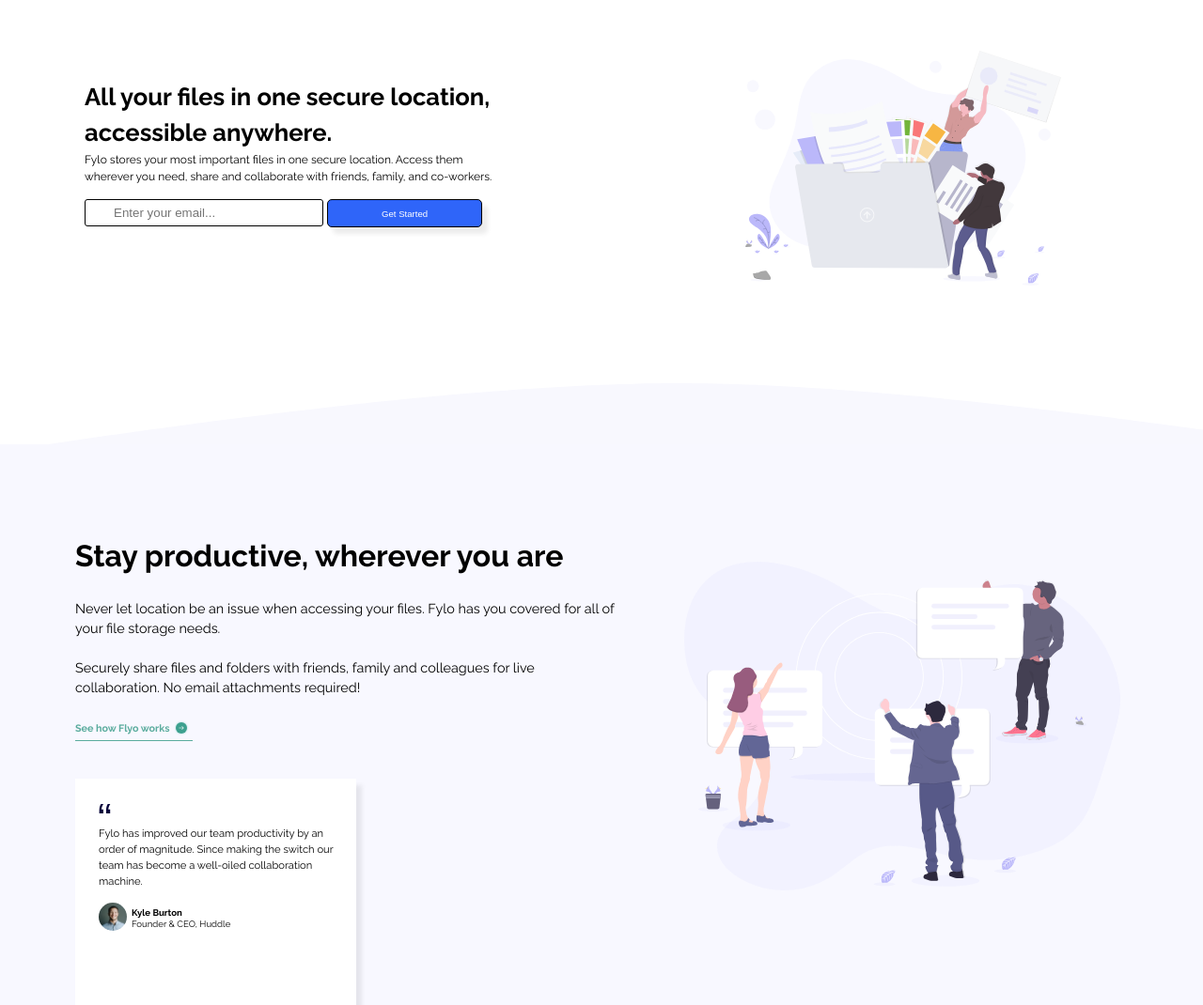
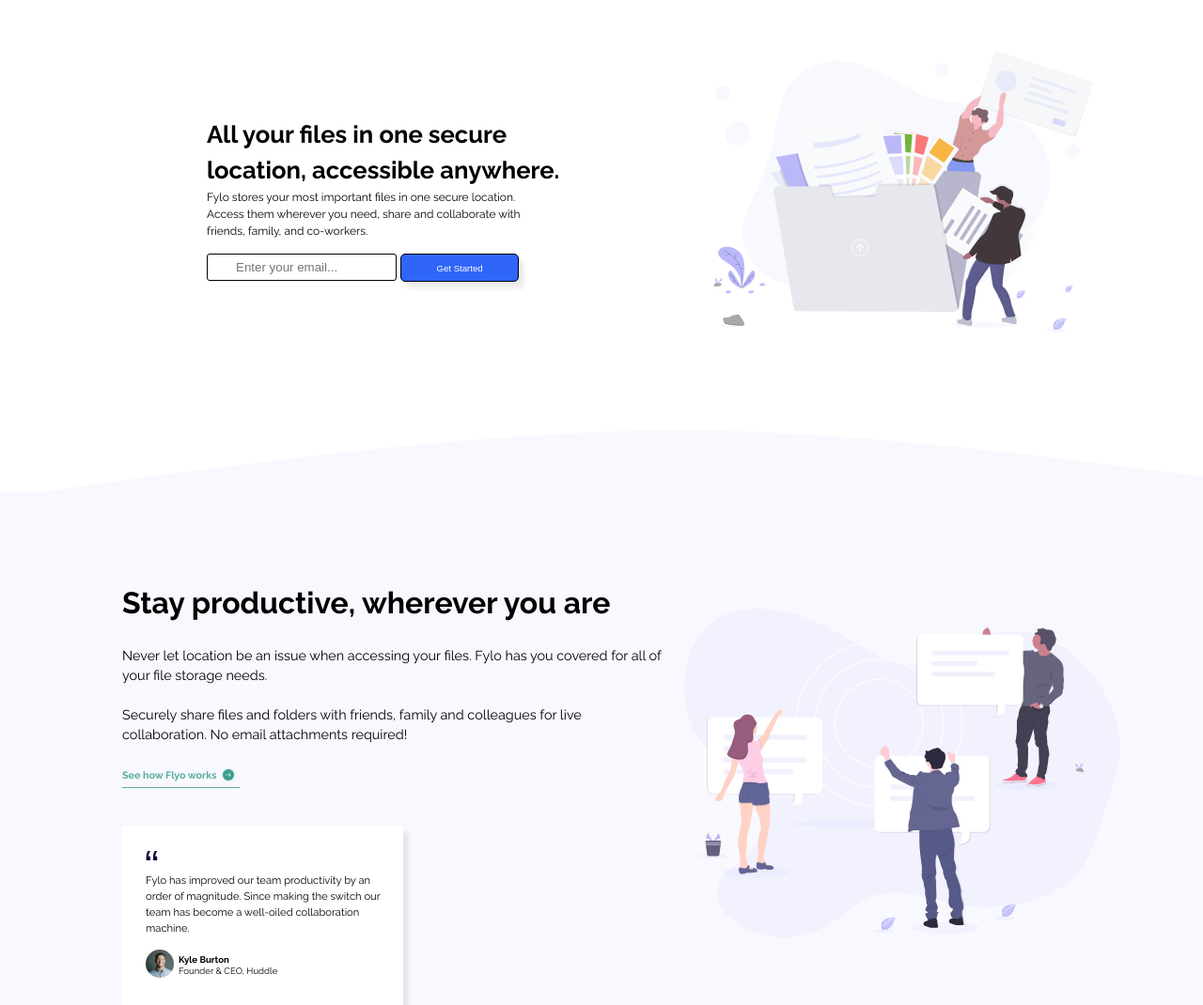
Before and after one commit to dandyson/fylo-landing-page-with-two-column-layout-master, a plain HTML site: page index.html in a window 1280 px wide. Shown: the part 80-1150 px from the top of the page at 94% size. Drawn offline with Linux system fonts and the light colour scheme.

Commit message:
Optimised media query setting to suit Frontend mentor submission, fixed text margins

```diff
--- a/css/style.css
+++ b/css/style.css
@@ -338,7 +338,7 @@ ul.email {
 
   /**************************MEDIA QUERIES FOR DESKTOP **************************/
 
-  @media (min-width: 800px) {
+  @media (min-width: 500px) {
       /** nav **/
       #navMenu ul {
         text-align: right;
@@ -363,7 +363,7 @@ ul.email {
     }
 
     #topImg img {
-        height: 250px;
+        height: 300px;
     }
 
     #topText {
@@ -372,15 +372,15 @@ ul.email {
     }
 
     #topText {
-        margin-top: 35px;
-        margin-left: 50px;
+        margin-top: 75px;
+        margin-left: 180px;
         padding: 60px 0 0 40px;
         text-align: left;
     }
 
     #topText h1 {
         margin: 0;
-        max-width: 80%;
+        max-width: 90%;
         font-size: 1.6em;
     }
 
@@ -435,7 +435,7 @@ ul.email {
    }
 
    #midTextDiv {
-    margin-left: 50px;
+    margin-left: 100px;
     padding-left: 30px;
     grid-row-start: 1;
     grid-column-start: 1;
@@ -473,7 +473,7 @@ ul.email {
 }
 
 #ctaDiv {
-    margin-left: 50px;
+    margin-left: 75px;
     padding: 60px;
     text-align: left;
     grid-row-start: 1;
```
